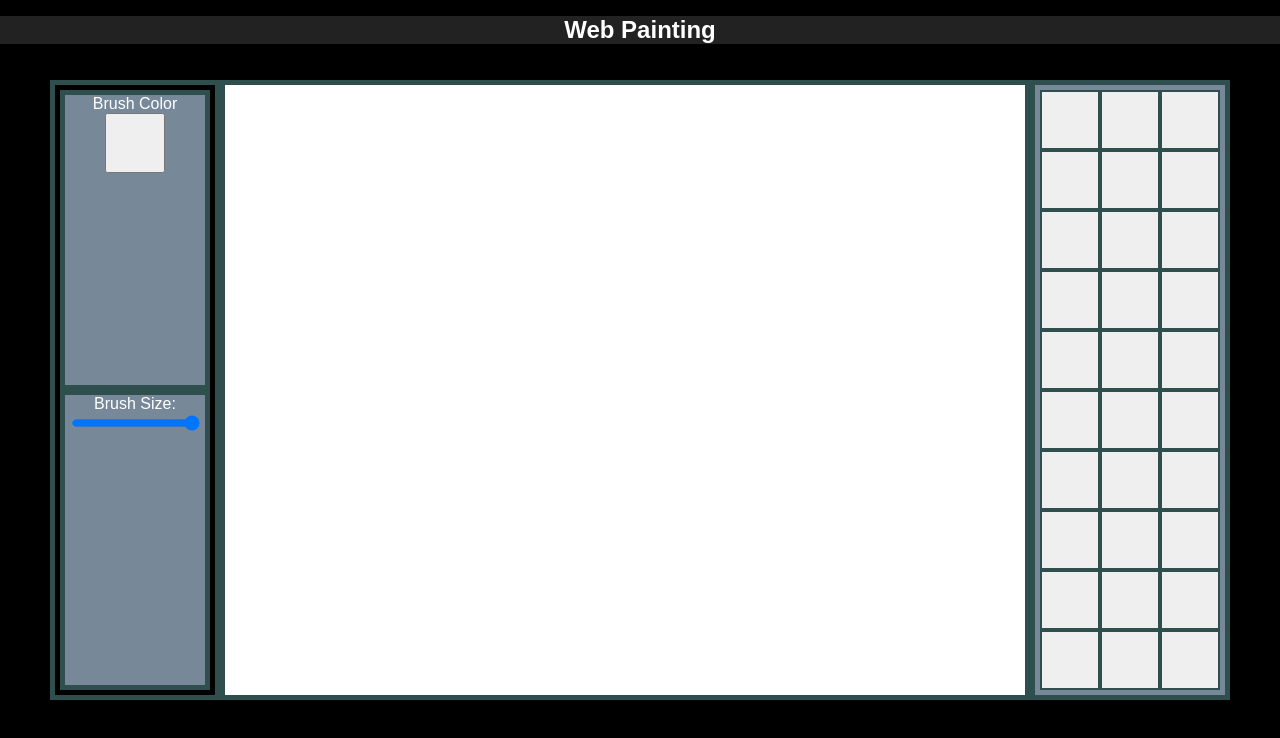
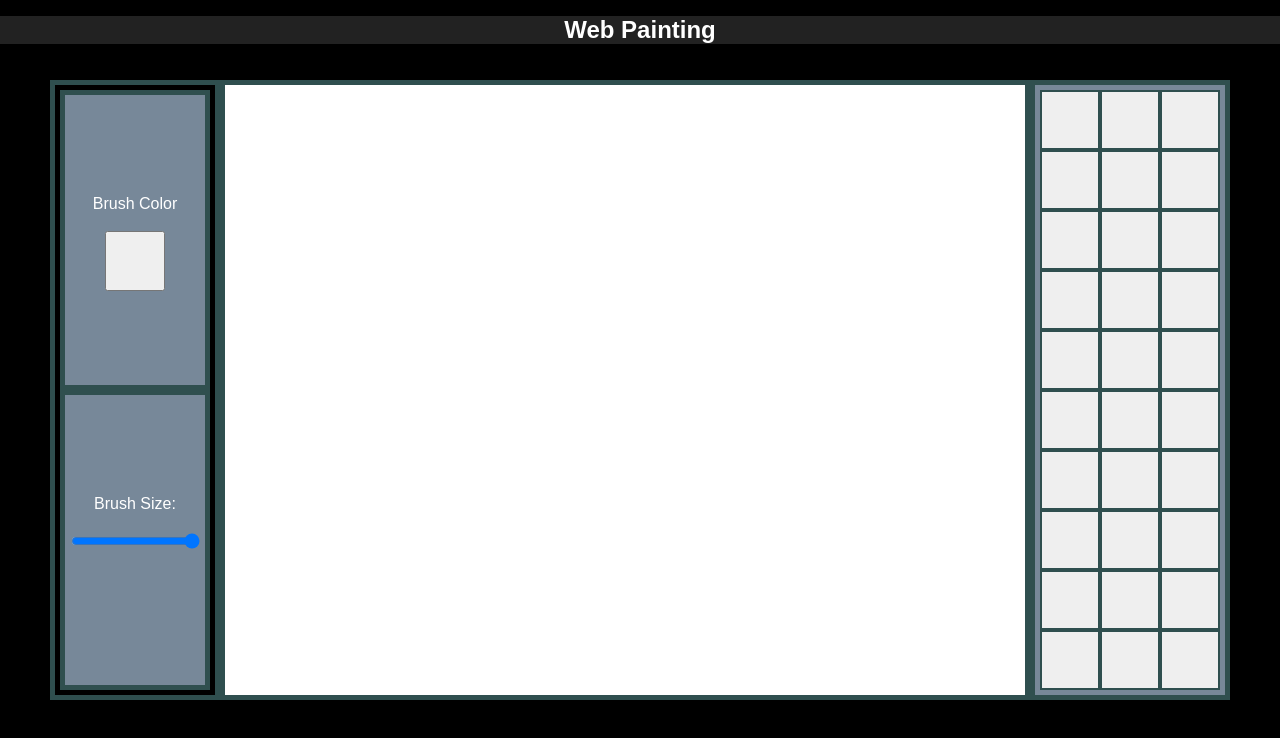
Before and after one commit to trokia003/PaintBrushApp, a React (Create React App) app in the folder painting-app/: page / in a window 1280 px wide. Shown: the top 738 px of the page. Built offline with nearby package versions, Linux system fonts and the light colour scheme.

Commit message:
changed structure slightly
added new states to specify each rgb value and added new labels to the view

```diff
--- a/painting-app/src/App.css
+++ b/painting-app/src/App.css
@@ -72,6 +72,10 @@
     background-color: #778899;
   }
 
+  .center_contents{
+    margin-top: 100px;
+  }
+
 /*these stylings are for the brush color modal*/
   .brush_color_and_size_modal{
     position: fixed;
--- a/painting-app/src/App.js
+++ b/painting-app/src/App.js
@@ -12,7 +12,9 @@ class App extends Component {
     super(props);
     this.state = {
       currentBrushType: "simple_brush",
-      currentBrushColor: "#000000"
+      currentBrushColor_red: "000",
+      currentBrushColor_green: "000",
+      currentBrushColor_blue: "000"
     };
   }
 
@@ -43,6 +45,9 @@ class App extends Component {
               <ColorAndSize
                 action_ChangeBrushType={this.ChangeBrushType.bind(this)}
                 action_ChangeBrushColor={this.ChangeBrushColor.bind(this)}
+                current_redColor={this.state.currentBrushColor_red}
+                current_greenColor={this.state.currentBrushColor_green}
+                current_blueColor={this.state.currentBrushColor_blue}
               />
             </div>
 
--- a/painting-app/src/BrushColorModal.jsx
+++ b/painting-app/src/BrushColorModal.jsx
@@ -4,22 +4,37 @@ class BrushColorModal extends Component {
   constructor(props){
     super(props);
     this.state = {
-
+      current_redColor: props.current_redColor,
+      current_greenColor: props.current_greenColor,
+      current_blueColor: props.current_blueColor
     };
   }
 
+  //these are methods for getting the current color
+  get_currentRedColor(){
+
+  }
+
+
+
+  //these are methods for changing the current color
   update_currentBrushColor(new_color){
     this.props.action_ChangeBrushColor(new_color);
 
     console.log("brush color was changed");
+    console.log(this.state.current_color);
   }
 
   cancel_ButtonClicked(){
     this.props.cancelButtonAction();
+    console.log(this.state.current_color);
   }
   confirm_ButtonClicked(){
     this.props.confirmButtonAction();
+    this.update_currentBrushColor("255255255");
   }
+
+  //===========================================
 
   render() {
     return (
@@ -29,9 +44,9 @@ class BrushColorModal extends Component {
         <div id="color_box"></div>
 
         <div id="color_sliders">
-          <label>Red value selected: </label><input id="red_slider" type="range" min="0" max="255" step="5"/><br/>
-          <label>Green value selected: </label><input id="green_slider" type="range" min="0" max="255" step="5"/><br/>
-          <label>Blue value selected: </label><input id="blue_slider" type="range" min="0" max="255" step="5"/>
+          <label>Red value selected: </label><label id="current_red_value">{this.state.current_redColor} </label><input id="red_slider" value={this.state.current_redColor} type="range" min="0" max="255" step="5"/><br/>
+          <label>Green value selected: </label><label id="current_green_value">{this.state.current_greenColor} </label><input id="green_slider" value={this.state.current_greenColor} type="range" min="0" max="255" step="5"/><br/>
+          <label>Blue value selected: </label><label id="current_blue_value">{this.state.current_blueColor} </label><input id="blue_slider" value={this.state.current_blueColor} type="range" min="0" max="255" step="5"/>
         </div>
 
         <div className="modal_finish_buttons">
--- a/painting-app/src/ColorAndSizeContainer.jsx
+++ b/painting-app/src/ColorAndSizeContainer.jsx
@@ -22,7 +22,6 @@ class ColorAndSize extends Component {
 
   /*buttons for child BrushColorModal*/
   handle_Confirm_Click(){
-    /*code*/
     this.setState(
       {showColorModal: false}
     );
@@ -48,6 +47,9 @@ class ColorAndSize extends Component {
           <BrushColorModal
             cancelButtonAction={this.handle_Cancel_Click.bind(this)}
             confirmButtonAction={this.handle_Confirm_Click.bind(this)}
+            current_redColor={this.props.current_redColor}
+            current_greenColor={this.props.current_greenColor}
+            current_blueColor={this.props.current_blueColor}
             action_ChangeBrushColor={this.props.action_ChangeBrushColor}
           />
 
--- a/painting-app/src/ColorAndSizeContents.jsx
+++ b/painting-app/src/ColorAndSizeContents.jsx
@@ -16,12 +16,16 @@ class ColorAndSizeContents extends Component {
     return (
       <div>
         <div id="color_picker_section">
-          <label>Brush Color</label><br/>
-          <button className="color_and_size_button" onClick={this.showColorModal_ButtonClicked.bind(this)}></button><br/>
+          <div className="center_contents">
+            <label>Brush Color</label><br/><br/>
+            <button className="color_and_size_button" onClick={this.showColorModal_ButtonClicked.bind(this)}></button><br/>
+          </div>
         </div>
         <div id="brush_size_section">
-          <label>Brush Size: </label><br/>
-          <input type="range" min="1" max="50" step="1"></input><br/>
+          <div className="center_contents">
+            <label>Brush Size: </label><br/><br/>
+            <input type="range" min="1" max="50" step="1"></input><br/>
+          </div>
         </div>
       </div>
     );
```
